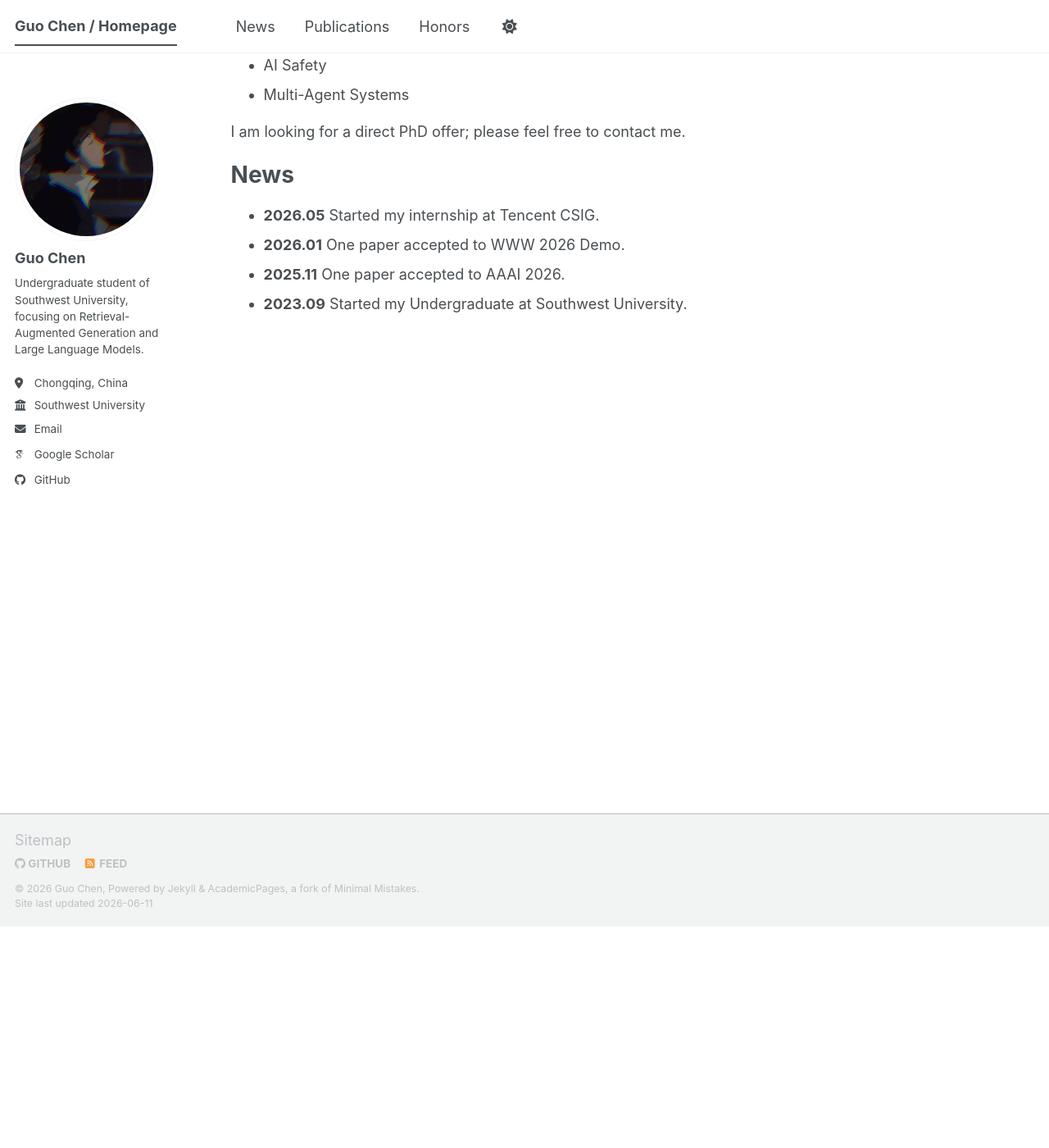
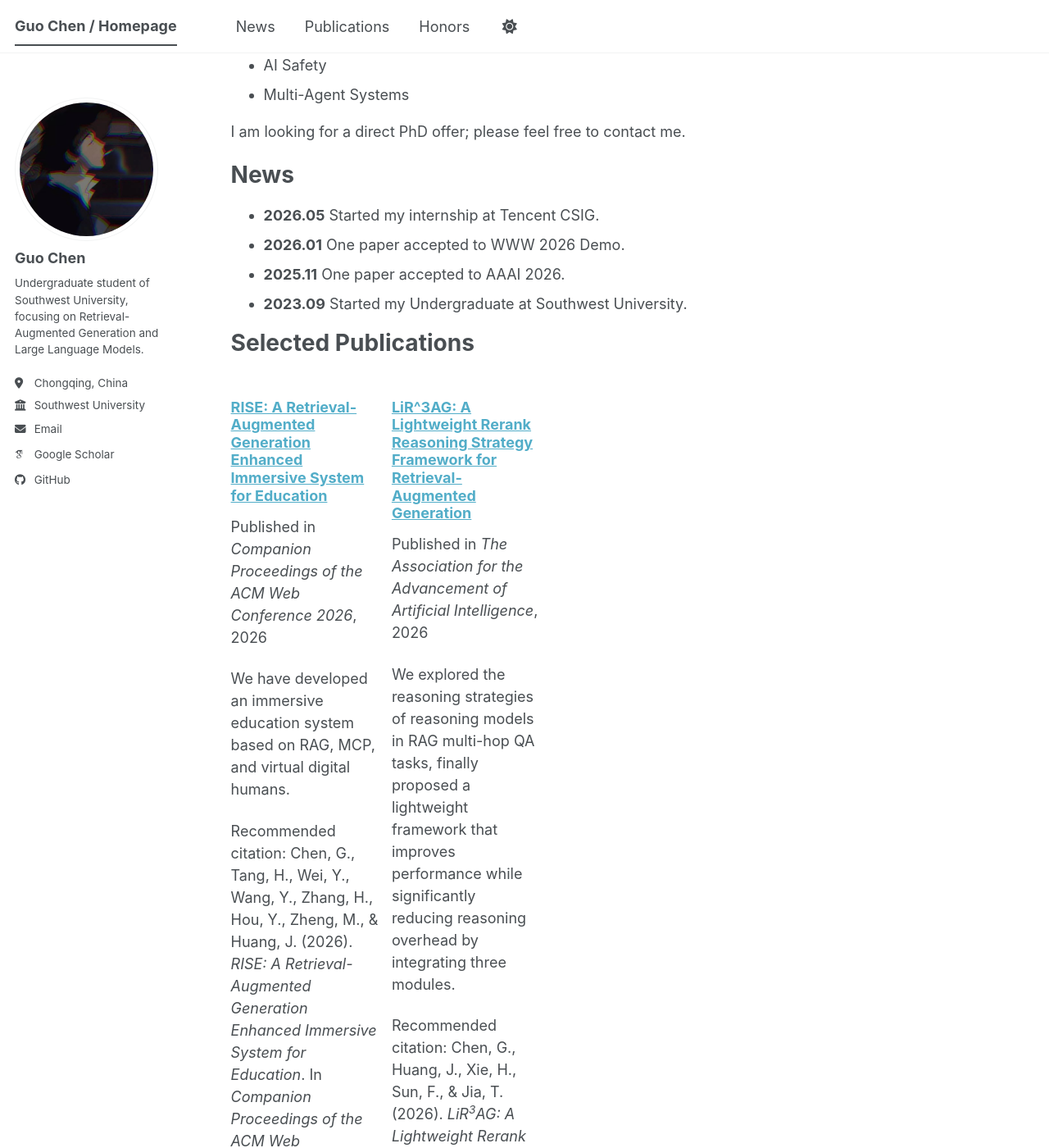
Before and after one commit to WinstonCHEN1/WinstonCHEN1.github.io, a Jekyll site: the page built from _pages/about.md, in a window 1280 px wide and 1400 px high, scrolled down 270 px. Shown: the whole window at 82% size. Built offline with Jekyll 4.4.1, drawn with Linux system fonts in a browser that asks for light colours; some web fonts are replaced; a script bundle is joined from its source files by our own code; library files that are not in the unit come from our copies; some of the changed text lies outside the part shown.

Commit message:
Feat:Update pubs

```diff
--- a/_pages/about.md
+++ b/_pages/about.md
@@ -25,3 +25,10 @@ I am looking for a direct PhD offer; please feel free to contact me.
 - **2026.01** One paper accepted to WWW 2026 Demo.
 - **2025.11** One paper accepted to AAAI 2026.
 - **2023.09** Started my Undergraduate at Southwest University.
+
+# Selected Publications
+
+{% assign selected_pubs = site.publications | reverse | limit: 5 %}
+{% for post in selected_pubs %}
+  {% include archive-single.html type="grid" %}
+{% endfor %}
--- a/_publications/2026-AAAI.md
+++ b/_publications/2026-AAAI.md
@@ -7,8 +7,10 @@ excerpt: 'We explored the reasoning strategies of reasoning models in RAG multi-
 venue: 'The Association for the Advancement of Artificial Intelligence'
 date: 2026-01-20
 paperurl: 'https://arxiv.org/abs/2512.18329'
-bibtexurl: "/files/chen2025lir.bib"
-citation: 'Chen, G., Huang, J., Xie, H., Sun, F., and Jia, T. (2025). <i>LIR<sup>3</sup>AG: A Lightweight Rerank Reasoning Strategy Framework for Retrieval-Augmented Generation</i>. arXiv preprint arXiv:2512.18329.'
+bibtexurl: "/files/chen2026lir3ag.bib"
+citation: 'Chen, G., Huang, J., Xie, H., Sun, F., & Jia, T. (2026). <i>LiR<sup>3</sup>AG: A Lightweight Rerank Reasoning Strategy Framework for Retrieval-Augmented Generation</i>. In <i>Proceedings of the AAAI Conference on Artificial Intelligence</i>, 40(36), 30201–30209.'
+header:
+  teaser: "/images/AAAI.png"
 ---
 
 Retrieval-Augmented Generation (RAG) effectively enhances Large Language Models (LLMs) by incorporating retrieved external knowledge into the generation process. Reasoning models improve LLM performance in multi-hop QA tasks, which require integrating and reasoning over multiple pieces of evidence across different documents to answer a complex question. However, they often introduce substantial computational costs, including increased token consumption and inference latency. To better understand and mitigate this trade-off, we conduct a comprehensive study of reasoning strategies for reasoning models in RAG multi-hop QA tasks. Our findings reveal that reasoning models adopt structured strategies to integrate retrieved and internal knowledge, primarily following two modes: Context-Grounded Reasoning, which relies directly on retrieved content, and Knowledge-Reconciled Reasoning, which resolves conflicts or gaps using internal knowledge. To this end, we propose a novel Lightweight Rerank Reasoning Strategy Framework for RAG (LiR^3AG) to enable non-reasoning models to transfer reasoning strategies by restructuring retrieved evidence into coherent reasoning chains. LiR^3AG significantly reduce the average 98% output tokens overhead and 58.6% inferencing time while improving 8B non-reasoning model's F1 performance ranging from 6.2% to 22.5% to surpass the performance of 32B reasoning model in RAG, offering a practical and efficient path forward for RAG systems.
--- a/_publications/2026-WWW.md
+++ b/_publications/2026-WWW.md
@@ -4,8 +4,13 @@ collection: publications
 category: conferences
 permalink: /publication/2026-WWW
 excerpt: 'We have developed an immersive education system based on RAG, MCP, and virtual digital humans.'
-venue: 'The Web Conference Demo'
+venue: 'Companion Proceedings of the ACM Web Conference 2026'
 date: 2026-04-13
+paperurl: 'https://dl.acm.org/doi/abs/10.1145/3774905.3793107'
+bibtexurl: "/files/chen2026rise.bib"
+citation: 'Chen, G., Tang, H., Wei, Y., Wang, Y., Zhang, H., Hou, Y., Zheng, M., & Huang, J. (2026). <i>RISE: A Retrieval-Augmented Generation Enhanced Immersive System for Education</i>. In <i>Companion Proceedings of the ACM Web Conference 2026</i>, 85–88.'
+header:
+  teaser: "/images/WWW.png"
 ---
 
 The rapid development of intelligent education has brought new opportunities to the educational industry. However, current systems still face challenges such as limited hardware resources, weak interactivity, and insufficient immersion. To address these issues, we propose Rise (Retrieval-Augmented Generation Enhanced Immersive System for Education with LLMs), an adaptive and immersive learn-
--- a/files/chen2025lir.bib
+++ /dev/null
@@ -1,6 +0,0 @@
-@article{chen2025lir,
-  title={LIR $\^{} 3$ AG: A Lightweight Rerank Reasoning Strategy Framework for Retrieval-Augmented Generation},
-  author={Chen, Guo and Huang, Junjie and Xie, Huaijin and Sun, Fei and Jia, Tao},
-  journal={arXiv preprint arXiv:2512.18329},
-  year={2025}
-}
--- /dev/null
+++ b/files/chen2026lir3ag.bib
@@ -0,0 +1,9 @@
+@inproceedings{chen2026lir3ag,
+  title={LiR3AG: A Lightweight Rerank Reasoning Strategy Framework for Retrieval-Augmented Generation},
+  author={Chen, Guo and Huang, Junjie and Xie, Huaijin and Sun, Fei and Jia, Tao},
+  booktitle={Proceedings of the AAAI Conference on Artificial Intelligence},
+  volume={40},
+  number={36},
+  pages={30201--30209},
+  year={2026}
+}
--- /dev/null
+++ b/files/chen2026rise.bib
@@ -0,0 +1,7 @@
+@inproceedings{chen2026rise,
+  title={Rise: A Retrieval-Augmented Generation Enhanced Immersive System for Education},
+  author={Chen, Guo and Tang, Haowei and Wei, Yan and Wang, Yuming and Zhang, Haoyang and Hou, Yikang and Zheng, Maolin and Huang, Junjie},
+  booktitle={Companion Proceedings of the ACM Web Conference 2026},
+  pages={85--88},
+  year={2026}
+}
```
Also changed, not shown: _pages/honors.md (+4 -3 lines), images/AAAI.png (added), images/WWW.png (added).
